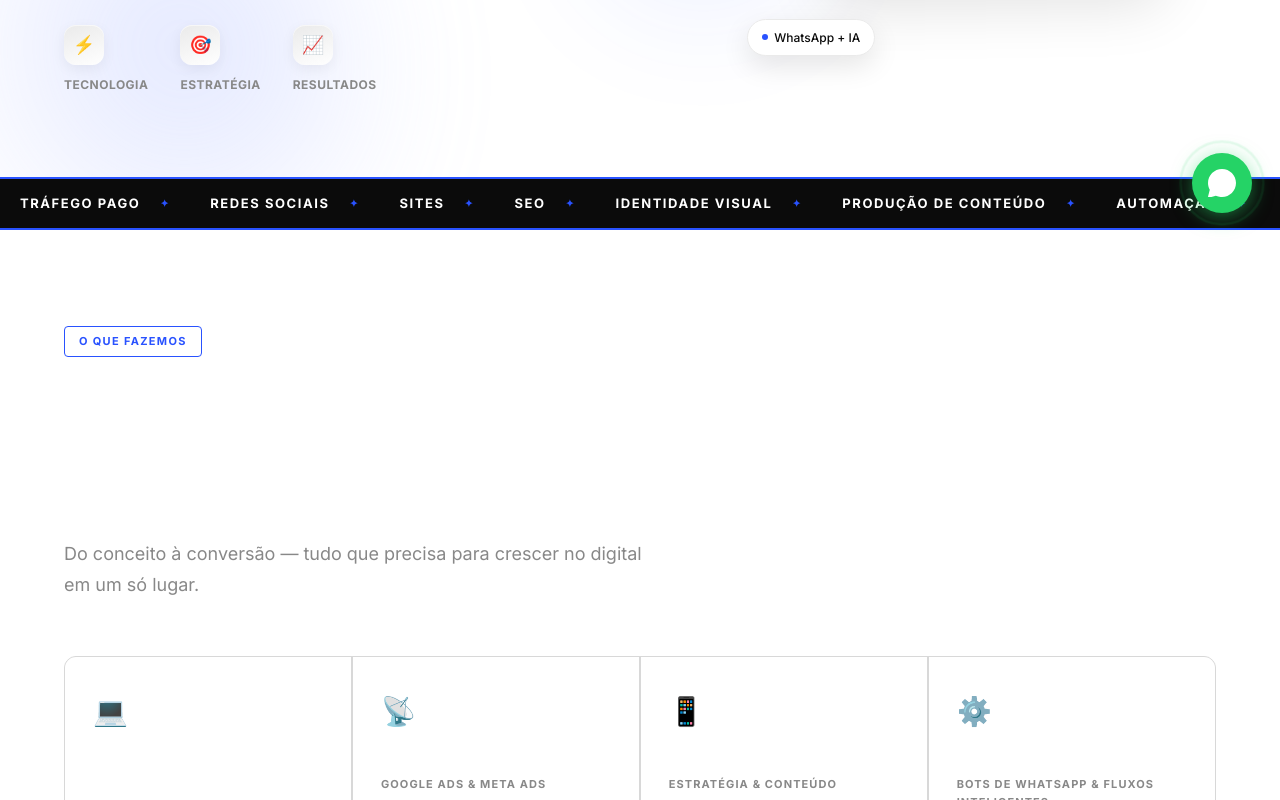
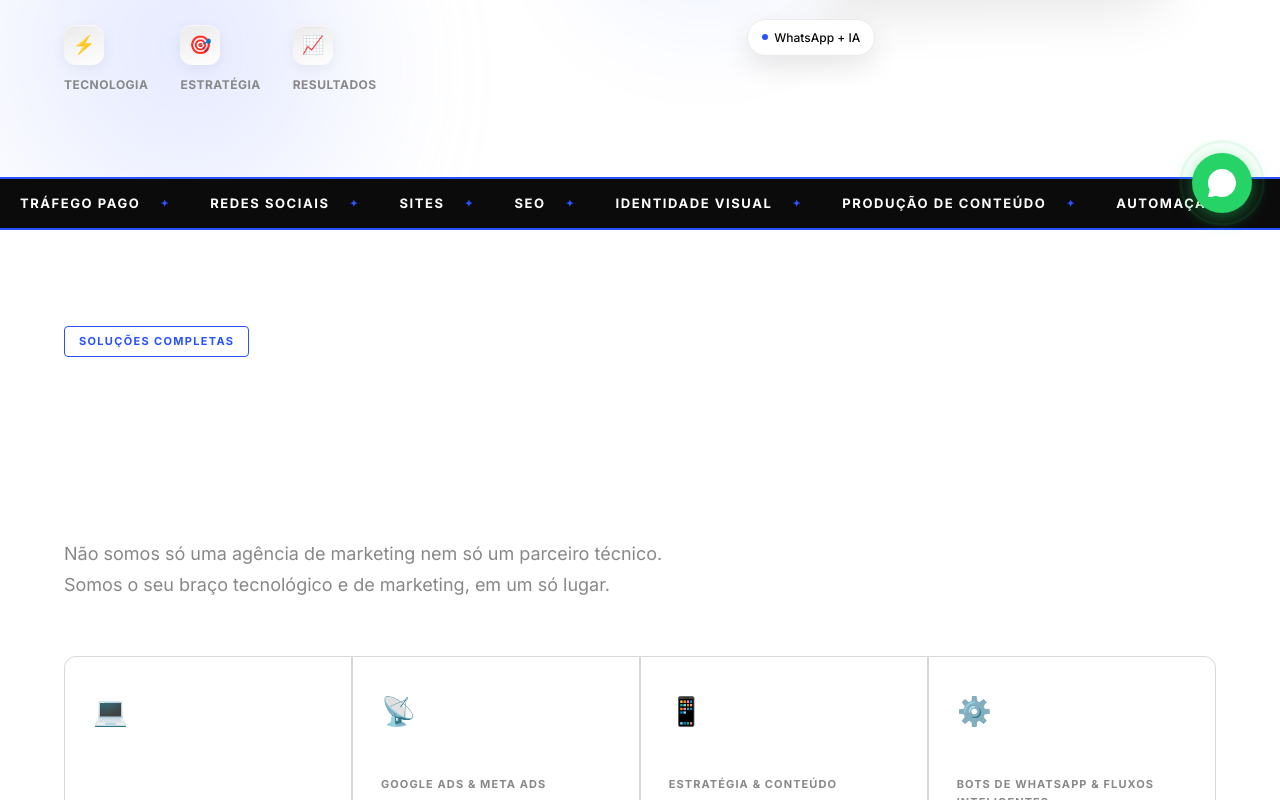
Before and after one commit to comunidadevencedores-lgtm/flip-agency, a Next.js app: page / in a window 1280 px wide. Shown: the part 559-1359 px from the top of the page. Built offline with nearby package versions, Linux system fonts and the light colour scheme.

Commit message:
Update Services.tsx

```diff
--- a/src/components/sections/Services.tsx
+++ b/src/components/sections/Services.tsx
@@ -6,9 +6,9 @@ export default function Services() {
     <section className={`section ${styles.services}`} id="servicos">
       <div className="container">
         <div className="section-header">
-          <div className="tag">O que fazemos</div>
-          <h2 className="display">SERVIÇOS<br />COMPLETOS</h2>
-          <p>Do conceito à conversão — tudo que precisa para crescer no digital em um só lugar.</p>
+          <div className="tag">Soluções completas</div>
+          <h2 className="display">SOLUÇÕES PARA<br />ESCALAR SEU NEGÓCIO</h2>
+          <p>Não somos só uma agência de marketing nem só um parceiro técnico. Somos o seu braço tecnológico e de marketing, em um só lugar.</p>
         </div>
 
         <div className={styles.grid}>
```
